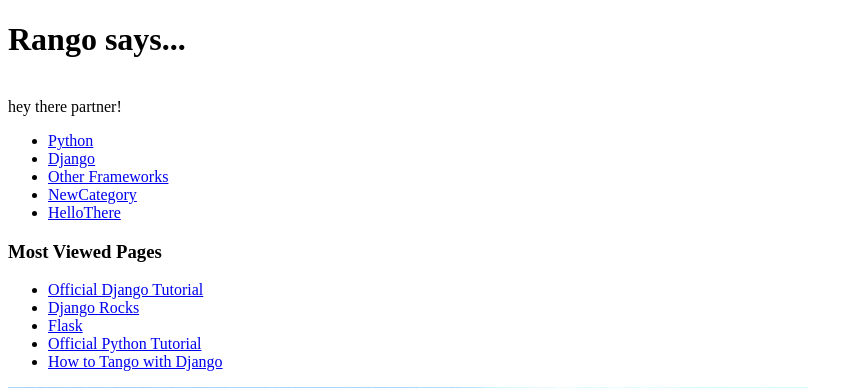
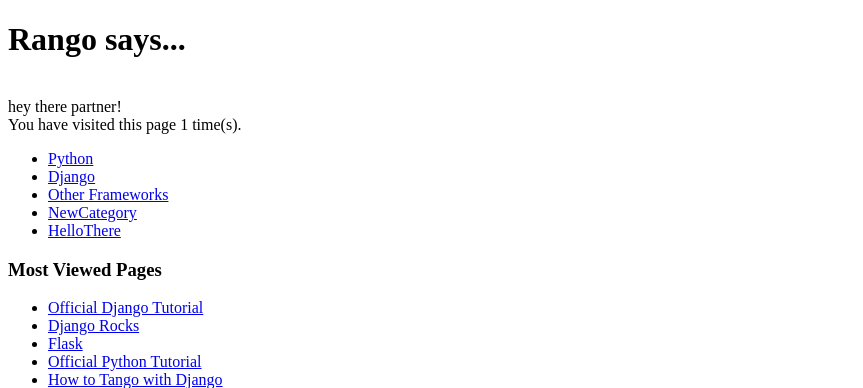
Before and after one commit to modelorona/tango_with_rango_project, a Django app: page / in a window 1280 px wide. Shown: the top 388 px of the page, without its empty margins (0-863 px from the left). Run offline with Django 3.2, Linux system fonts and the light colour scheme; data comes from the database, SQL or seed files in the repository.

Commit message:
visit counter to index page

```diff
--- a/templates/rango/index.html
+++ b/templates/rango/index.html
@@ -10,6 +10,9 @@
         {% else %}
             hey there partner!
         {% endif %}
+    </div>
+    <div>
+        You have visited this page {{ visits }} time(s). <br />
     </div>
     <div>
         {% if categories %}
```
